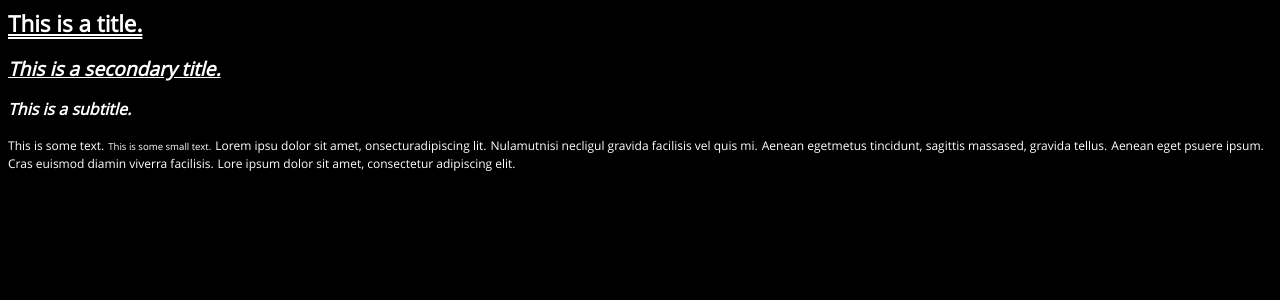
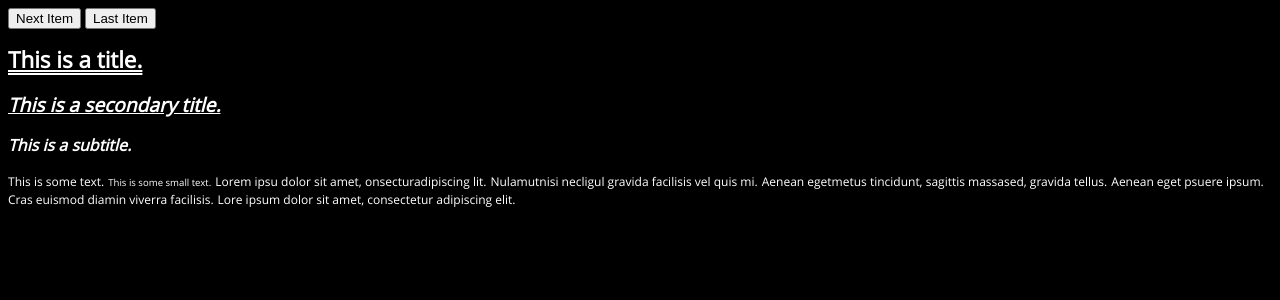
Before and after one commit to shakna-israel/rosetintedspectacles, a Jekyll site: the page built from _pages/test.md, in a window 1280 px wide. Shown: the top 300 px of the page. Built offline with Jekyll 4.4.1, drawn with Linux system fonts in a browser that asks for light colours.

Commit message:
Update page.html

```diff
--- a/_layouts/page.html
+++ b/_layouts/page.html
@@ -3,6 +3,10 @@
 <script src="{{ site.baseurl }}/{{ site.url }}/js/select_controls.js"></script>
 </head>
 
-<body id="readable">
+<body>
+<input type="button" value="Next Item" onclick="nextText();" />
+<input type="button" value="Last Item" onclick="lastText();" />
+<div id="readable">
 {{ content }}
+</div>
 </body>
```
